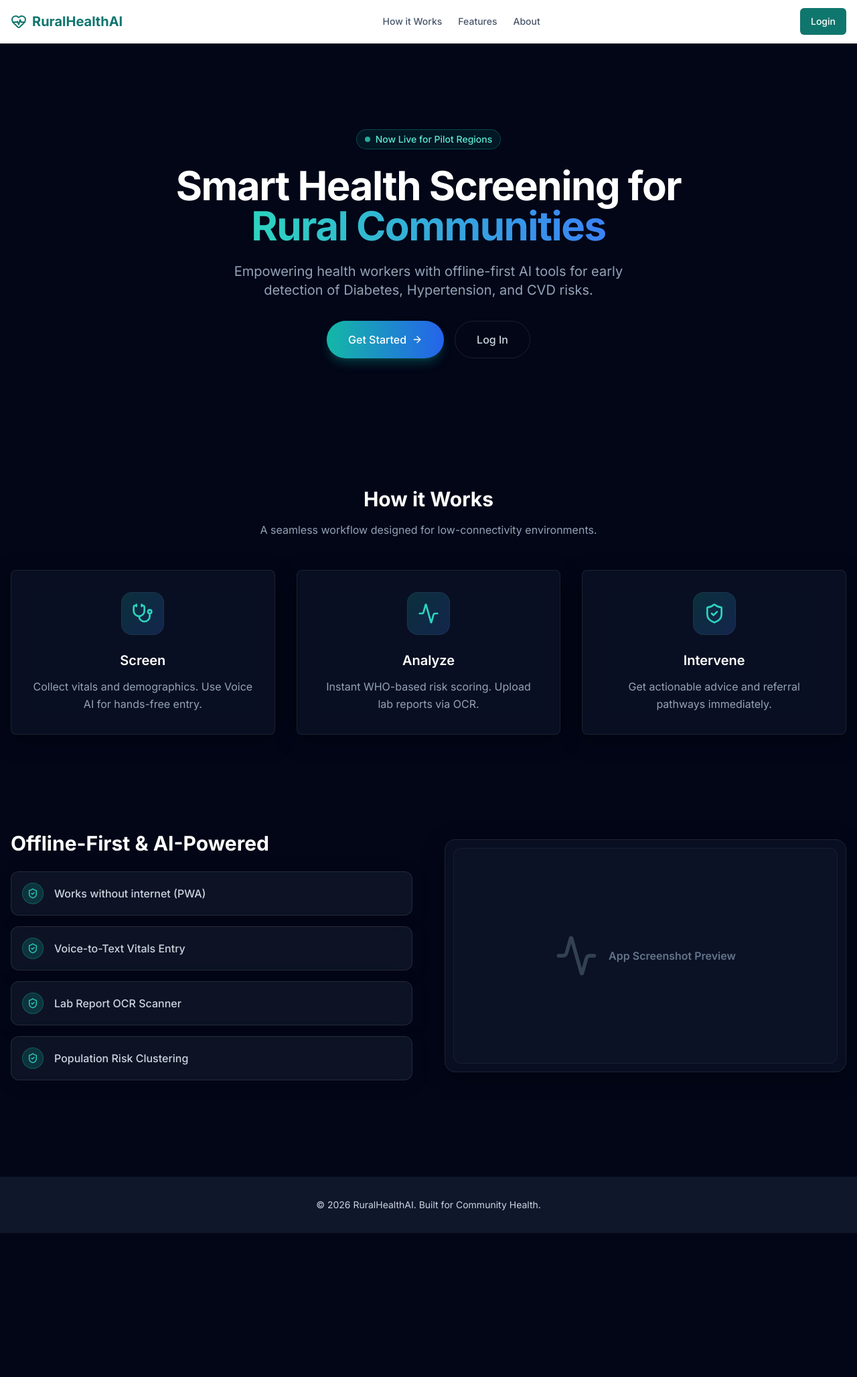
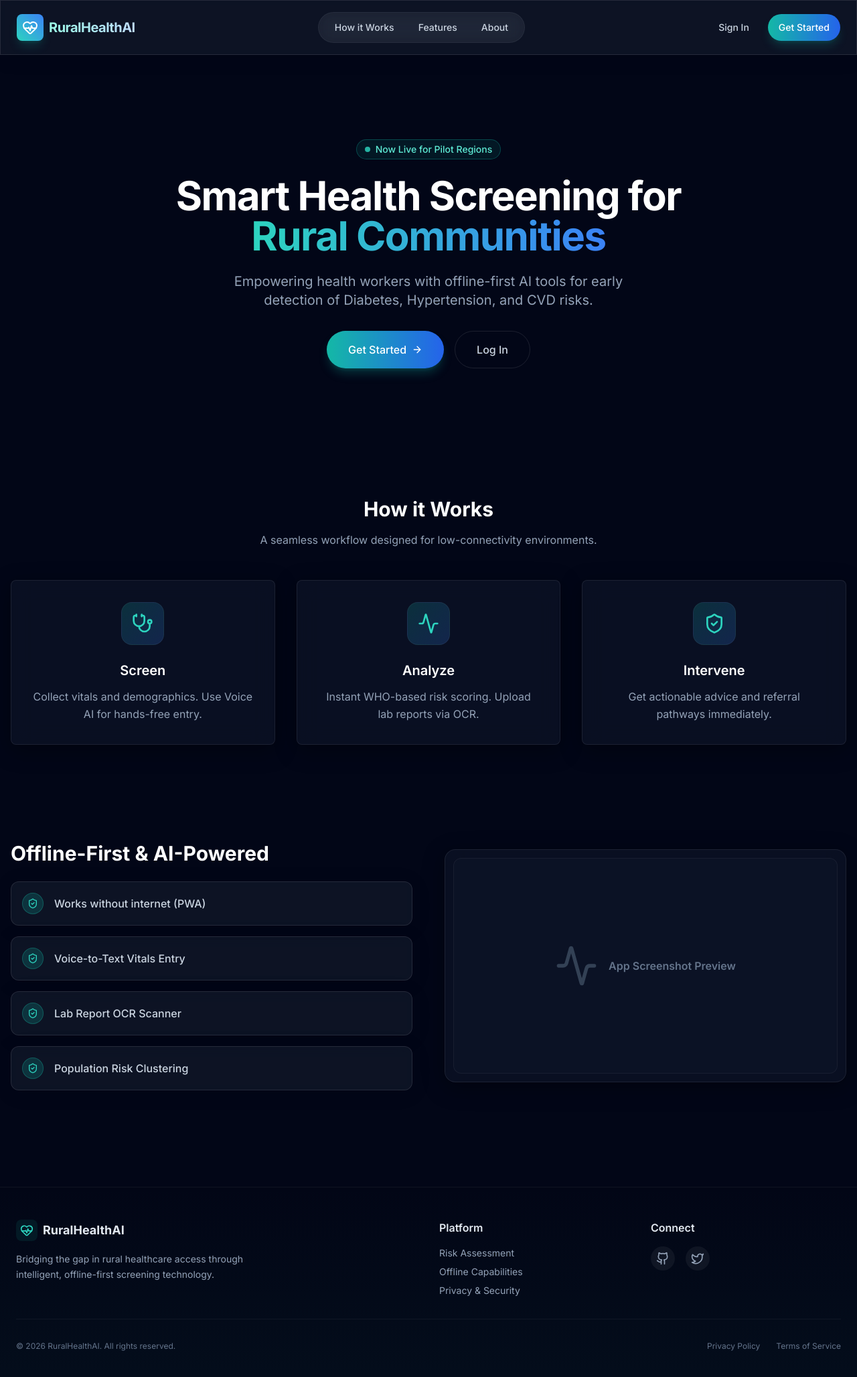
Before and after one commit to shoibahmad/RuralHealth, a React (Vite) app in the folder frontend/: page / in a window 1280 px wide. Shown: the top 2056 px of the page at 67% size. Before the commit the page ends 1841 px from the top, so only its background shows below. Built offline with nearby package versions, Linux system fonts and the light colour scheme.

Commit message:
UI: Dark Glass theme redesign for Header and Footer

```diff
--- a/frontend/src/components/layout/PublicLayout.tsx
+++ b/frontend/src/components/layout/PublicLayout.tsx
@@ -1,34 +1,109 @@
-import { Outlet, Link } from "react-router-dom";
-import { HeartPulse } from "lucide-react";
+import { Outlet, Link, useLocation } from "react-router-dom";
+import { HeartPulse, Github, Twitter } from "lucide-react";
 import { Button } from "../ui/button";
 
 export function PublicLayout() {
+    const location = useLocation();
+    const isAuthPage = location.pathname === "/login" || location.pathname === "/register";
+
     return (
-        <div className="min-h-screen flex flex-col bg-background">
-            <header className="border-b bg-white sticky top-0 z-50">
-                <div className="container mx-auto px-4 h-16 flex items-center justify-between">
-                    <div className="flex items-center gap-2 text-primary font-bold text-xl">
-                        <HeartPulse className="h-6 w-6" />
-                        <span>RuralHealthAI</span>
-                    </div>
-                    <nav className="hidden md:flex gap-6 text-sm font-medium text-slate-600">
-                        <a href="#how-it-works" className="hover:text-primary transition">How it Works</a>
-                        <a href="#features" className="hover:text-primary transition">Features</a>
-                        <a href="#" className="hover:text-primary transition">About</a>
-                    </nav>
-                    <div className="flex gap-2">
-                        <Link to="/login">
-                            <Button>Login</Button>
-                        </Link>
+        <div className="min-h-screen flex flex-col bg-slate-950 text-slate-100 font-sans selection:bg-teal-500/30">
+            {/* Header */}
+            <header className="fixed top-0 w-full z-50 glass border-b border-white/5 transition-all duration-300">
+                <div className="container mx-auto px-6 h-20 flex items-center justify-between">
+                    <Link to="/" className="flex items-center gap-2 group">
+                        <div className="bg-gradient-to-tr from-teal-400 to-blue-500 p-2 rounded-lg shadow-lg shadow-teal-500/20 group-hover:scale-110 transition-transform duration-300">
+                            <HeartPulse className="h-6 w-6 text-white" />
+                        </div>
+                        <span className="font-bold text-xl tracking-tight bg-clip-text text-transparent bg-gradient-to-r from-teal-200 to-blue-200">
+                            RuralHealthAI
+                        </span>
+                    </Link>
+
+                    {/* Desktop Nav */}
+                    {!isAuthPage && (
+                        <nav className="hidden md:flex items-center gap-1 bg-white/5 px-2 py-1 rounded-full border border-white/5 backdrop-blur-md">
+                            {[
+                                { name: "How it Works", href: "/#how-it-works" },
+                                { name: "Features", href: "/#features" },
+                                { name: "About", href: "/#" }
+                            ].map((item) => (
+                                <a
+                                    key={item.name}
+                                    href={item.href}
+                                    className="px-4 py-2 text-sm font-medium text-slate-300 hover:text-white hover:bg-white/10 rounded-full transition-all duration-200"
+                                >
+                                    {item.name}
+                                </a>
+                            ))}
+                        </nav>
+                    )}
+
+                    <div className="flex items-center gap-3">
+                        {location.pathname !== "/login" && (
+                            <Link to="/login">
+                                <Button variant="ghost" className="text-slate-300 hover:text-white hover:bg-white/10 rounded-full">
+                                    Sign In
+                                </Button>
+                            </Link>
+                        )}
+                        {location.pathname !== "/register" && (
+                            <Link to="/register">
+                                <Button className="bg-gradient-to-r from-teal-500 to-blue-600 hover:from-teal-400 hover:to-blue-500 text-white rounded-full shadow-lg shadow-teal-500/20 border-0">
+                                    Get Started
+                                </Button>
+                            </Link>
+                        )}
                     </div>
                 </div>
             </header>
-            <main className="flex-1">
+
+            {/* Main Content */}
+            <main className="flex-1 pt-20">
                 <Outlet />
             </main>
-            <footer className="bg-slate-900 text-slate-300 py-8">
-                <div className="container mx-auto px-4 text-center text-sm">
-                    © 2026 RuralHealthAI. Built for Community Health.
+
+            {/* Footer */}
+            <footer className="bg-slate-950/50 border-t border-white/5 py-12 relative overflow-hidden">
+                {/* Background Decor */}
+                <div className="absolute inset-0 bg-gradient-to-t from-teal-900/10 to-transparent pointer-events-none" />
+
+                <div className="container mx-auto px-6 relative z-10">
+                    <div className="grid md:grid-cols-4 gap-8 mb-8">
+                        <div className="col-span-1 md:col-span-2">
+                            <div className="flex items-center gap-2 mb-4">
+                                <div className="bg-teal-500/10 p-1.5 rounded-lg">
+                                    <HeartPulse className="h-5 w-5 text-teal-400" />
+                                </div>
+                                <span className="font-bold text-lg text-slate-200">RuralHealthAI</span>
+                            </div>
+                            <p className="text-slate-400 text-sm leading-relaxed max-w-sm">
+                                Bridging the gap in rural healthcare access through intelligent, offline-first screening technology.
+                            </p>
+                        </div>
+                        <div>
+                            <h4 className="font-semibold text-slate-200 mb-4">Platform</h4>
+                            <ul className="space-y-2 text-sm text-slate-400">
+                                <li><a href="#" className="hover:text-teal-400 transition-colors">Risk Assessment</a></li>
+                                <li><a href="#" className="hover:text-teal-400 transition-colors">Offline Capabilities</a></li>
+                                <li><a href="#" className="hover:text-teal-400 transition-colors">Privacy & Security</a></li>
+                            </ul>
+                        </div>
+                        <div>
+                            <h4 className="font-semibold text-slate-200 mb-4">Connect</h4>
+                            <div className="flex gap-4">
+                                <a href="#" className="text-slate-400 hover:text-white transition-colors bg-white/5 p-2 rounded-full hover:bg-teal-500/20"><Github className="h-5 w-5" /></a>
+                                <a href="#" className="text-slate-400 hover:text-white transition-colors bg-white/5 p-2 rounded-full hover:bg-blue-500/20"><Twitter className="h-5 w-5" /></a>
+                            </div>
+                        </div>
+                    </div>
+                    <div className="border-t border-white/5 pt-8 flex flex-col md:flex-row justify-between items-center gap-4 text-xs text-slate-500">
+                        <p>© 2026 RuralHealthAI. All rights reserved.</p>
+                        <div className="flex gap-6">
+                            <a href="#" className="hover:text-slate-300">Privacy Policy</a>
+                            <a href="#" className="hover:text-slate-300">Terms of Service</a>
+                        </div>
+                    </div>
                 </div>
             </footer>
         </div>
```
